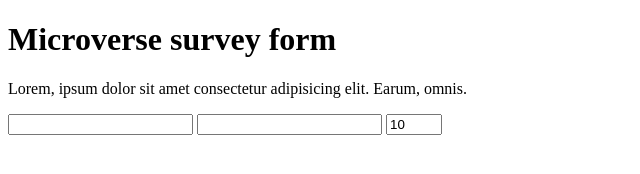
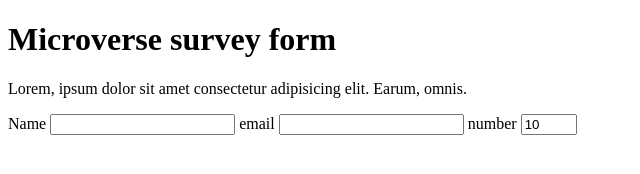
Before and after one commit to iambenkis/maria-and-ben, a plain HTML site: page index.html in a window 1280 px wide. Shown: the whole page, without its empty margins (0-640 px from the left). Drawn offline with Linux system fonts and the light colour scheme.

Commit message:
surveyfields

```diff
--- a/index.html
+++ b/index.html
@@ -16,9 +16,13 @@
     Lorem, ipsum dolor sit amet consectetur adipisicing elit. Earum, omnis.
   </p>
   <form action="" id="survey-form">
+      <label id = "name-label">Name</label>
       <input type="text" id="name" required>
+      <label id = "email-label">email</label>
       <input type="email" id="email" required>
+      <label id = "number-label">number</label>
       <input type="number" id="number" required min="10" max="50" value="10">
+
   </form>
 
 
```
